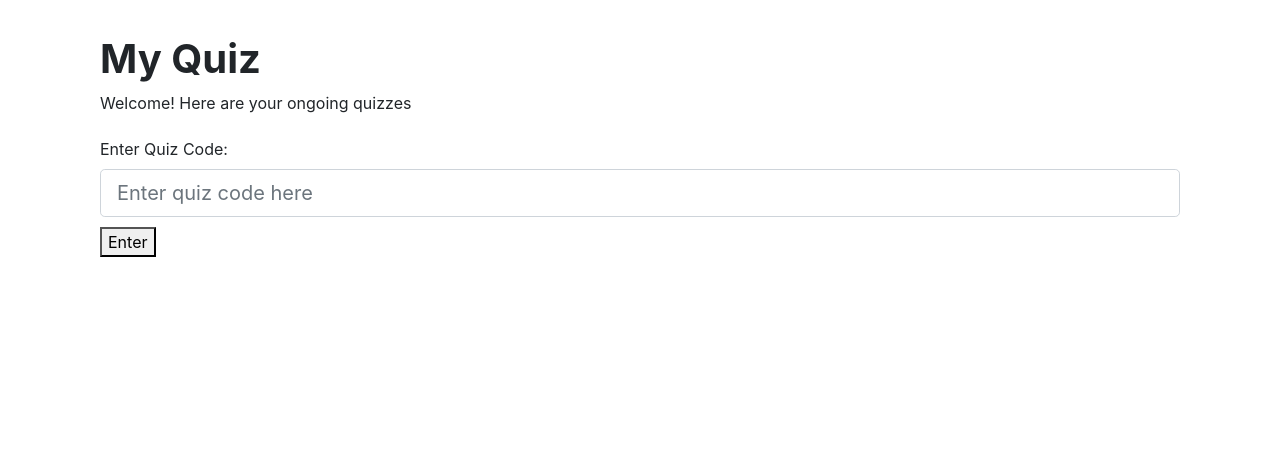
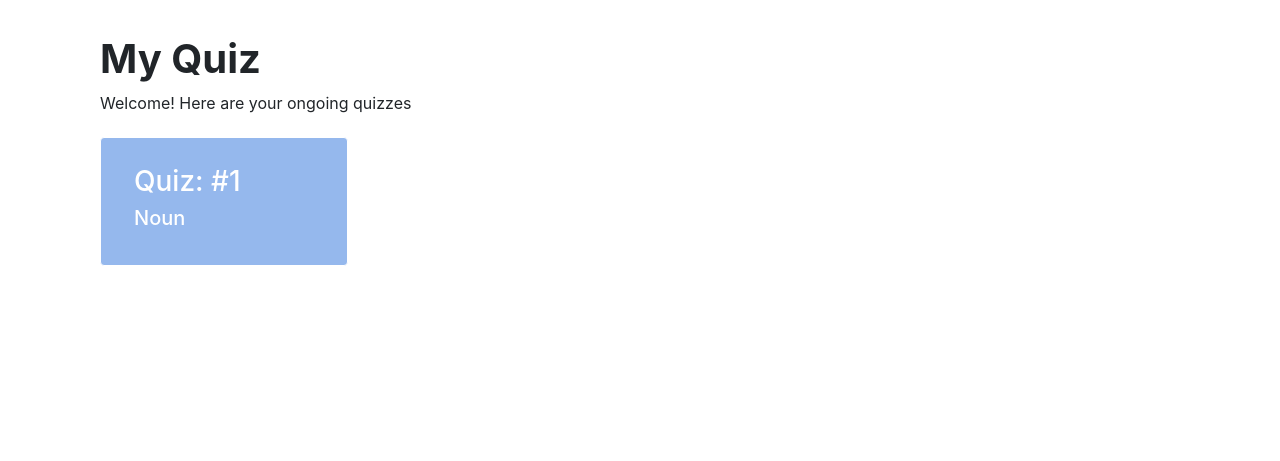
Before and after one commit to C2Meng/Education-Forum, a Flask app: page /my_quiz in a window 1280 px wide. Shown: the part 339-800 px from the top of the page. Run offline with Flask 3, Linux system fonts and the light colour scheme; a user stored in the database is signed in; data comes from the database, SQL or seed files in the repository; both versions use the stored data as it was after the commit; some libraries are stand-ins or nearby versions.

Commit message:
Final code clean up

```diff
--- a/website/question.py
+++ b/website/question.py
@@ -1,4 +1,4 @@
-from flask import Blueprint, render_template, request, redirect, url_for, flash, session, jsonify
+from flask import Blueprint, render_template, request, redirect, url_for, flash, jsonify
 from .models import Quiz, Question, Answer, User, StudentResult
 from website import db
 from flask_login import login_required, current_user
@@ -14,33 +14,11 @@ question = Blueprint('question', __name__)
 @question.route('/my_quiz', methods = ['GET', 'POST'] )
 @login_required
 def my_quiz():
-    # Initialize the list of matched quizzes from the session or an empty list
-    matched_quizzes = session.get('matched_quizzes', [])
-
-    if request.method == 'POST':
-        quiz_code = request.form.get('quiz_code').strip()
-
-        # Attempt to find the quiz by the provided code
-        matched_quiz = Quiz.query.filter_by(id=quiz_code).first()
-
-        if matched_quiz:
-            # Check if the quiz is already in the list
-            if not any(quiz['id'] == matched_quiz.id for quiz in matched_quizzes):
-                matched_quizzes.append({
-                    'id': matched_quiz.id,
-                    'title': matched_quiz.title,
-                    'subject': matched_quiz.subject,
-                    'date_created': matched_quiz.date_created
-                })
-            flash('Quiz found!', category='success')
-
-        else:
-            flash('Quiz not found. Please ask your tutor for the right code.', category='error')
-
-        session['matched_quizzes'] = matched_quizzes
+    user = User.query.all()
+    quizzes = Quiz.query.all()
+    return render_template('my_quiz.html', quizzes=quizzes, user=current_user)
 
 
-    return render_template('my_quiz.html', user=current_user,  quizzes=matched_quizzes)
 
 
 #creating quiz from scratch
@@ -177,6 +155,7 @@ def submit_quiz(quiz_id):
     )
     db.session.add(student_result)
     db.session.commit()
+
     quiz = Quiz.query.get(quiz_id)
 
     # Subquery to get the minimum id for each user in each quiz
--- a/website/templates/admin_home.html
+++ b/website/templates/admin_home.html
@@ -26,7 +26,7 @@
 
                         <h3 style="color: white;">Quiz #{{quiz.id}}</h3>
 
-                        <h3 style="color: white;">{{quiz.title}}</h3>
+                        <h5 style="color: white;">{{quiz.title}}</h5>
 
                     </button>
                 </div>
@@ -50,7 +50,7 @@
                             <a class="btn btn-light btn-sm" href="{{ url_for('teacher.quiz_data', quiz_id=quiz.id)}}"
                             style="margin-top: 2%;">View Data</a>
 
-                            <form action="{{ url_for('question.delete_quiz', quiz_id=quiz.id) }}" method="post" style="display: inline-block; margin-top: 2%">
+                            <form action="{{ url_for('question.delete_quiz', quiz_id=quiz.id) }}" method="post" >
                                 <button
                                 type="submit"
                                 class="btn btn-light btn-sm"
--- a/website/templates/discovery.html
+++ b/website/templates/discovery.html
@@ -27,7 +27,7 @@
                     <div class="card h-80" style="background-color: #F0CC6F;border-color: #F0CC6F; margin-bottom: 4%">
                         <a class="card-body" href="{{ url_for('question.view_quiz', quiz_id=quiz.id) }}">
                             <h4 style="color: white;">Quiz #{{ quiz.id }}</h4>
-                            <h3 style="color: white;">{{ quiz.user.full_name }}</h3>
+                            <h5 style="color: white;">{{ quiz.user.full_name }}</h5>
                         </a>
                         <div class="card-footer"  style="background-color: white;border-color: white;">
                             <small style="font-weight: 600;">Date: </small><small> {{quiz.date_created}}</small>
--- a/website/templates/my_quiz.html
+++ b/website/templates/my_quiz.html
@@ -5,17 +5,6 @@
 <div class="container" style="margin-top: 5%; margin-bottom: 2%">
     <h1 style="font-weight: bold;">My Quiz</h1>
     <p>Welcome! Here are your ongoing quizzes</p>
-</div>
-
-<div class="container">
-    <form action="{{ url_for('question.my_quiz') }}" method="POST">
-
-        <div class="form-group">
-            <label for="quiz_code">Enter Quiz Code:</label>
-            <input type="text" class="form-control form-control-lg" id="quiz_code" name="quiz_code" placeholder="Enter quiz code here">
-            <button type="submit" style="margin-top: 1%;">Enter</button>
-        </div>
-    </form>
 </div>
 
 <div class="container">
@@ -34,7 +23,7 @@
                     style="text-align: left;">
 
                         <h3 style="color: white;">Quiz: #{{quiz.id}}</h3>
-                        <h3 style="color: white;">{{quiz.title}}</h3>
+                        <h5 style="color: white;">{{quiz.title}}</h5>
 
                     </button>
                 </div>
--- a/website/templates/view_quiz.html
+++ b/website/templates/view_quiz.html
@@ -39,10 +39,16 @@
     {% if quiz.user_id == current_user.id %}
     <a class="btn btn-dark btn-outline-light btn-sm" href="{{ url_for('question.add_question', quiz_id=quiz.id) }}"
     style="margin-bottom: 2%; margin-left: 2%;">Add question</a>
+
+    <a class="btn btn-dark btn-outline-light btn-sm" href="{{ url_for('question.share_quiz', quiz_id=quiz.id) }}"
+    style="margin-bottom: 2%; margin-left: 2%;">Share quiz again</a>
+
     {% endif %}
 
+    {% if not quiz.user_id == current_user.id %}
     <a class="btn btn-dark btn-outline-light btn-sm" href="{{ url_for('question.share_quiz', quiz_id=quiz.id) }}"
     style="margin-bottom: 2%; margin-left: 2%;">Share quiz</a>
+    {% endif %}
 
 </div>
 </body>
```
Also changed, not shown: instance/users.db.
